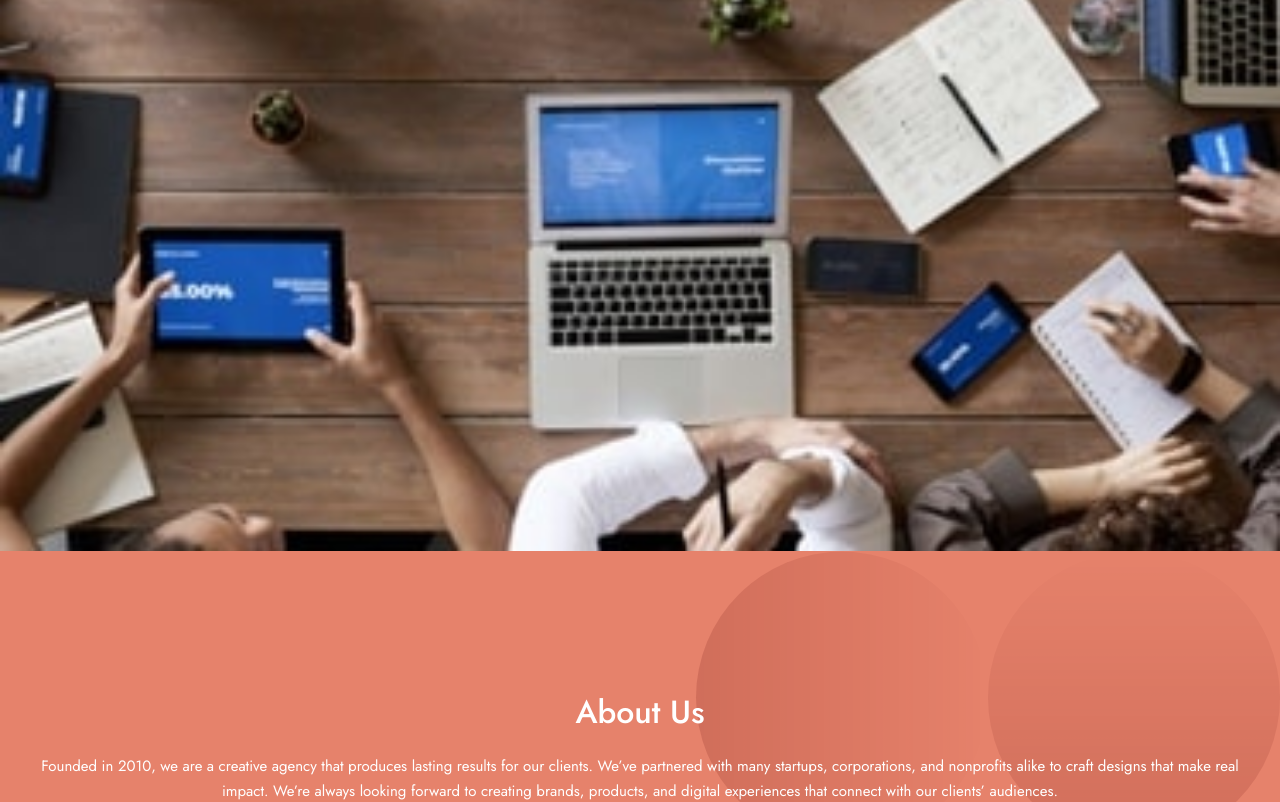
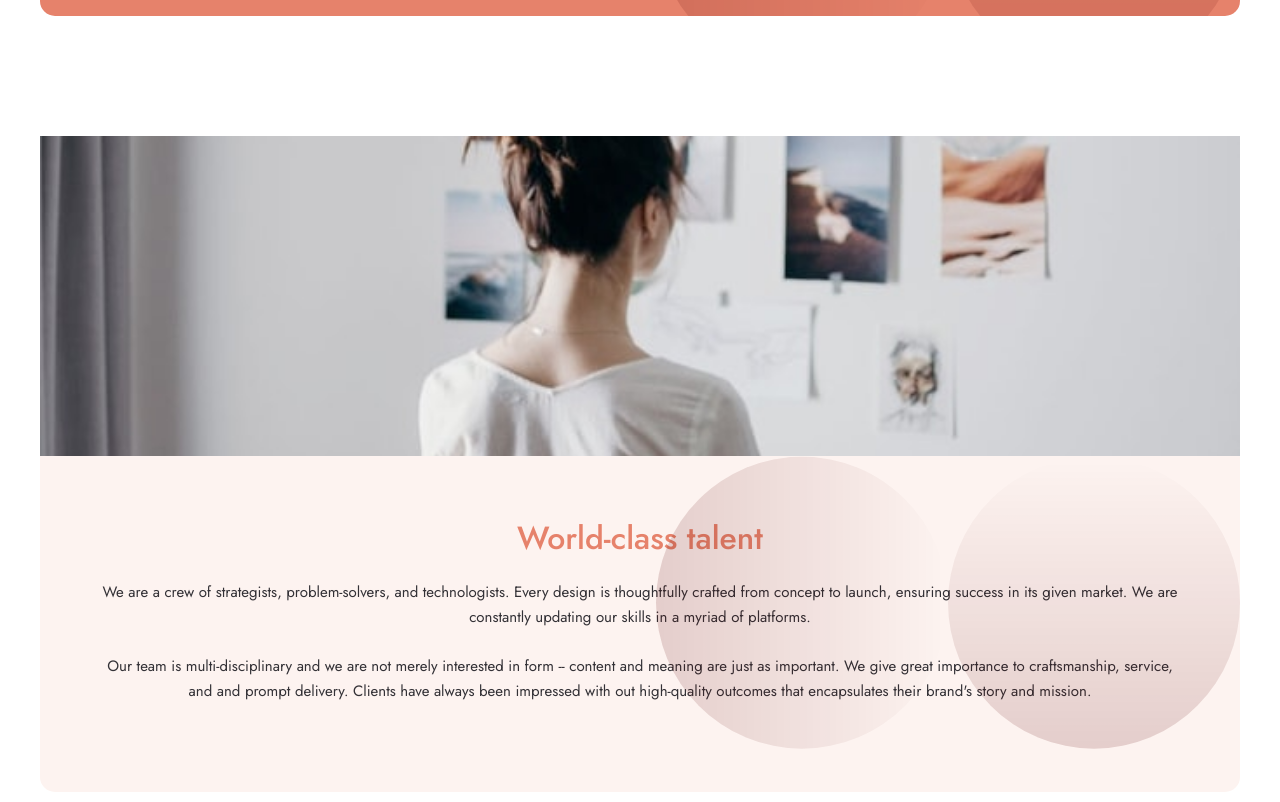
Before and after one commit to AyeTone/Desingo, a React (Create React App) app in the folder client/: page /about in a window 1280 px wide. Shown: the part 640-1442 px from the top of the page. Built offline with nearby package versions, Linux system fonts and the light colour scheme.

Commit message:
About tablet implemented

```diff
--- a/client/src/components/Navbar.jsx
+++ b/client/src/components/Navbar.jsx
@@ -47,13 +47,13 @@ const Navbar = () => {
       </div>
 
       <ul className="navbar__links navbar__tablet">
-        <Link to="/about" onClick={toggleMenu}>
+        <Link to="/about">
           <li className="navbar__link">Our Company</li>
         </Link>
-        <Link to="/locations" onClick={toggleMenu}>
+        <Link to="/locations">
           <li className="navbar__link">Locations</li>
         </Link>
-        <Link to="/contact" onClick={toggleMenu}>
+        <Link to="/contact">
           <li className="navbar__link">Contact</li>
         </Link>
       </ul>
--- a/client/src/pages/About.jsx
+++ b/client/src/pages/About.jsx
@@ -8,8 +8,9 @@ import { Sites } from "../components/UI";
 const About = () => {
   return (
     <main className="about">
-      <figure className="about__img--wrapper">
-        <img src={ImgOne} alt="" />
+      <div className="about__section">
+        <figure className="about__img">
+          <div className="about__img--about"></div>
         </figure>
         <div className="about__about-us">
           <div className="about__about-us--content">
@@ -24,17 +25,19 @@ const About = () => {
           </div>
           <Background className="about__bg" />
         </div>
-      <figure className="about__img--wrapper">
-        <img src={ImgTwo} alt="" />
-      </figure>
+      </div>
+      <div className="about__section">
+        <firgure className="about__img">
+          <div className="about__img--world"></div>
+        </firgure>
         <div className="about__world-class">
           <div className="about__world-class--conent">
             <h2 className="about__world-class--title">World-class talent</h2>
             <p className="about__world-class--para">
               We are a crew of strategists, problem-solvers, and technologists.
               Every design is thoughtfully crafted from concept to launch,
-            ensuring success in its given market. We are constantly updating our
-            skills in a myriad of platforms.
+              ensuring success in its given market. We are constantly updating
+              our skills in a myriad of platforms.
             </p>
             <p className="about__world-class--para">
               Our team is multi-disciplinary and we are not merely interested in
@@ -46,9 +49,11 @@ const About = () => {
             <Background className="about__bg" />
           </div>
         </div>
+      </div>
       <Sites />
-      <figure className="about__img--wrapper">
-        <img src={ImgThree} alt="" />
+      <div className="about__section">
+        <figure className="about__img">
+          <div className="about__img--real"></div>
         </figure>
         <div className="about__world-class">
           <div className="about__world-class--conent">
@@ -57,15 +62,16 @@ const About = () => {
               As strategic partners in our clients’ businesses, we are ready to
               take on any challenge as our own. Solving real problems require
               empathy and collaboration, and we strive to bring a fresh
-            perspective to every opportunity. We make design and technology more
-            accessible and give you tools to measure success.
+              perspective to every opportunity. We make design and technology
+              more accessible and give you tools to measure success.
             </p>
             <p className="about__world-class--para">
               We are visual storytellers in appealing and captivating ways. By
-            combining business and marketing strategies, we inspire audiences to
-            take action and drive real results.
+              combining business and marketing strategies, we inspire audiences
+              to take action and drive real results.
             </p>
             <Background className="about__bg" />
+          </div>
         </div>
       </div>
     </main>
--- a/client/src/styles/pages/_About.scss
+++ b/client/src/styles/pages/_About.scss
@@ -1,9 +1,11 @@
 @use "../abstracts/variables" as *;
+@use "../utils/breakpoints" as *;
 
 @mixin text {
   position: relative;
   overflow: hidden;
-  padding: 0 24px;
+  padding: 80px 24px;
+  width: 100%;
 
   display: flex;
   flex-direction: column;
@@ -11,11 +13,25 @@
   align-items: center;
 
   text-align: center;
+
+  @include breakpoint(tablet) {
+    padding: 64px 58px;
+    border-bottom-right-radius: 15px;
+    border-bottom-left-radius: 15px;
+  }
+}
+
+@mixin Bgimg {
+  width: 100%;
+  height: 320px;
+  background-size: cover;
+  background-repeat: no-repeat;
+  background-position: center;
 }
 
 .about__about-us {
   @include text;
-  height: 396px;
+
   background-color: $mainBg;
   color: white;
 
@@ -48,7 +64,6 @@
 .about__world-class {
   @include text;
   background-color: rgba(253, 243, 240, 1);
-  height: 545px;
 
   &--title {
     color: $mainBg;
@@ -64,3 +79,58 @@
     line-height: 25px;
   }
 }
+
+.about__img {
+  overflow: hidden;
+
+  &--about {
+    @include Bgimg;
+    background-image: url("assets/about/mobile/image-about-hero.jpg");
+  }
+
+  &--world {
+    @include Bgimg;
+    background-image: url("assets/about/mobile/image-world-class-talent.jpg");
+  }
+
+  &--real {
+    @include Bgimg;
+    background-image: url("assets/about/mobile/image-real-deal.jpg");
+  }
+}
+
+/*
+
+    Tablet BP
+
+*/
+
+@include breakpoint(tablet) {
+  .about {
+    display: grid;
+    gap: 120px;
+
+    > * {
+      padding: 0px 40px;
+    }
+  }
+
+  .about__img--wrapper {
+    border-top-left-radius: 15px;
+  }
+
+  .about__img {
+    border-top-right-radius: 15px;
+    border-top-left-radius: 15px;
+
+    &--about {
+      background-image: url("assets/about/tablet/image-about-hero.jpg");
+    }
+    &--world {
+      background-image: url("assets/about/tablet/image-world-class-talent.jpg");
+    }
+    &--real {
+      background-image: url("assets/about/tablet/image-real-deal.jpg");
+    }
+  }
+}
```
Also changed, not shown: client/src/index.css. Lines whose indentation alone changed are shown as unchanged.
